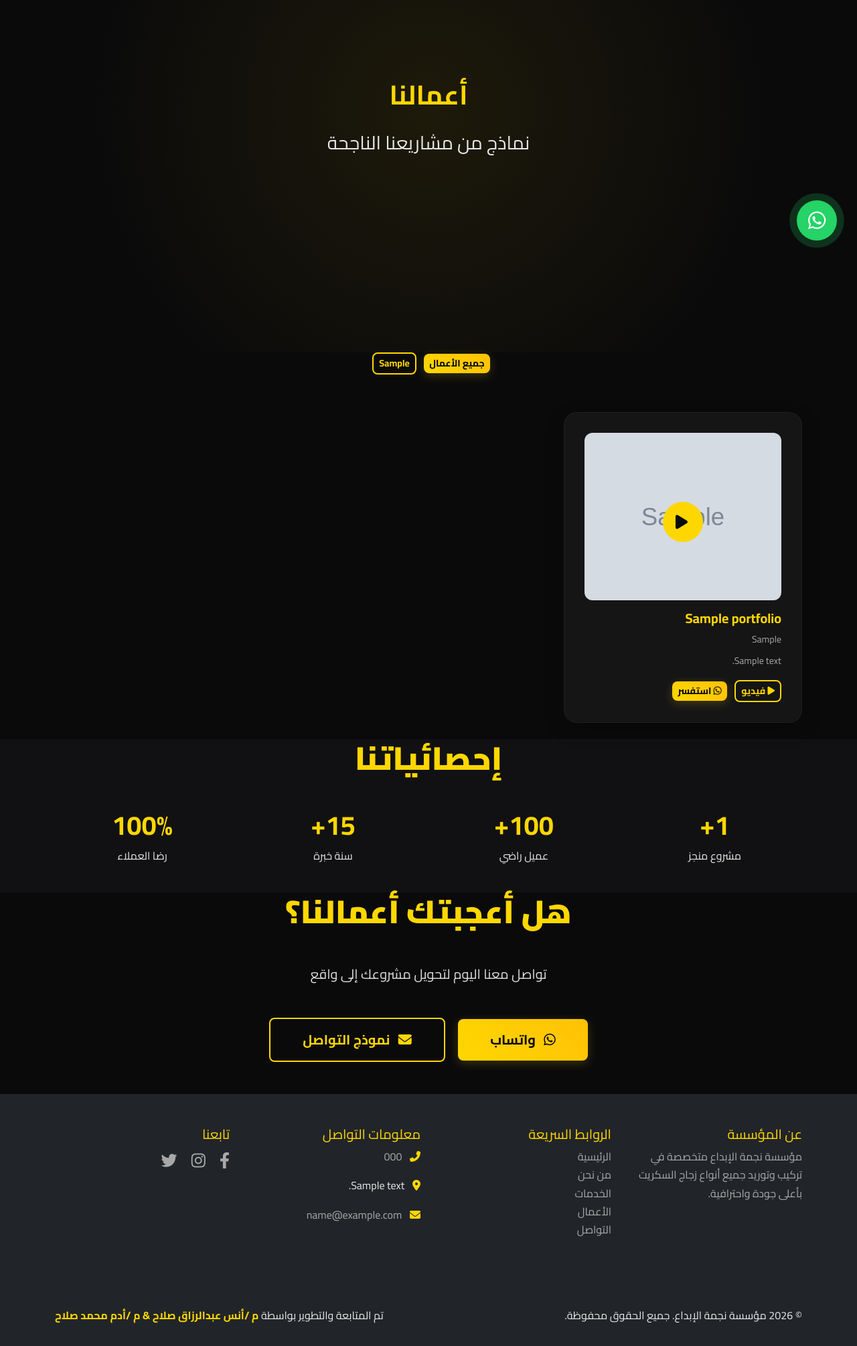
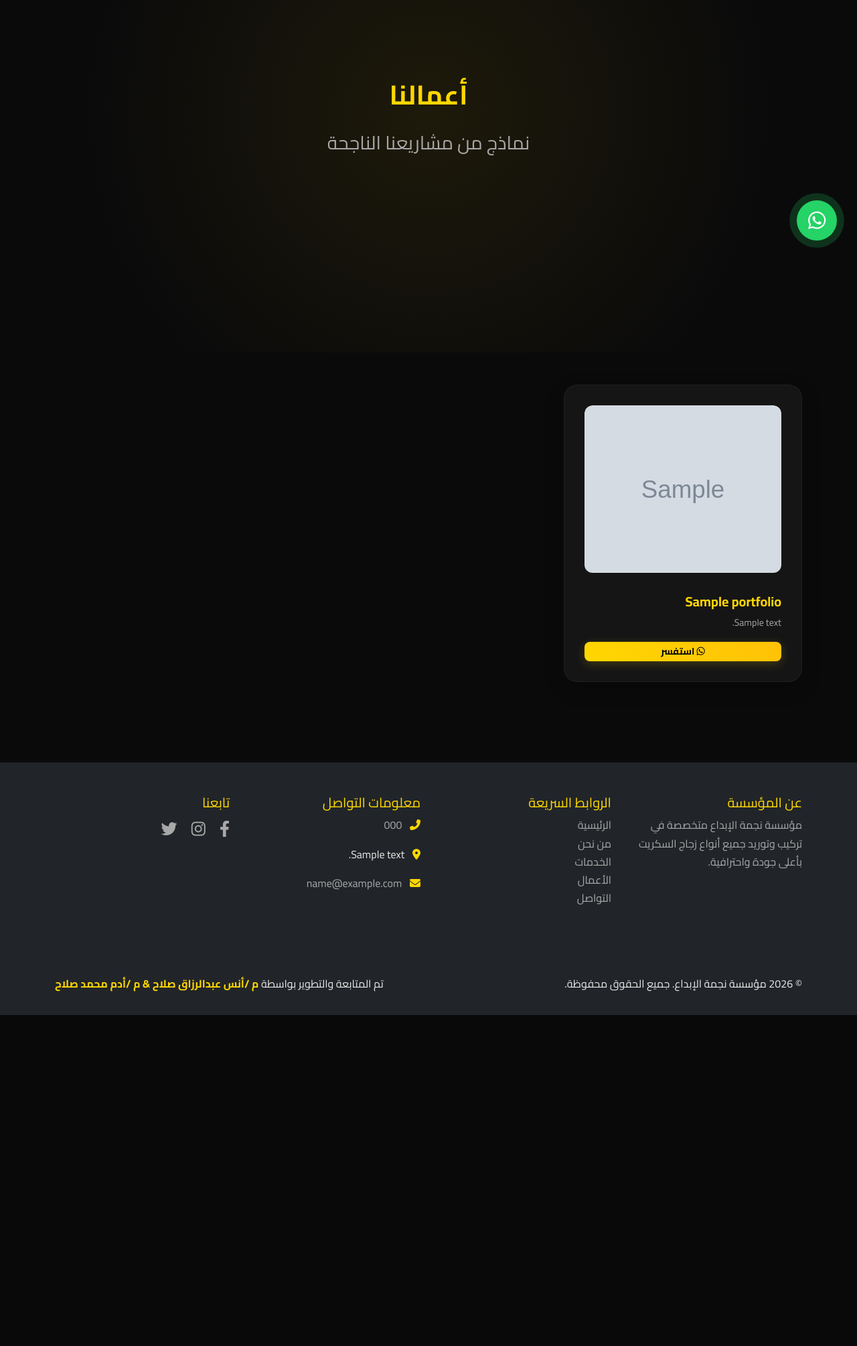
Before and after one commit to Nhgbl/najmat-alebdaa, a Django app: page /portfolio/ in a window 1280 px wide. Shown: the part 411-2420 px from the top of the page at 67% size. After the commit the page ends 1926 px from the top, so only its background shows below. Run offline with Django 5.2, Linux system fonts and the light colour scheme; tables that the repository leaves empty hold one stand-in row (values such as "Sample post"); grey boxes marked "Sample" are stand-in pictures; one stand-in notice (Sample message) is shown.

Commit message:
Revise portfolio.html structure and styling
Refactor portfolio page layout and content.

```diff
--- a/main/templates/main/portfolio.html
+++ b/main/templates/main/portfolio.html
@@ -1,153 +1,42 @@
 {% extends 'main/base.html' %}
 {% load static %}
-
 {% block title %}أعمالنا - مؤسسة نجمة الإبداع{% endblock %}
-
-{% block meta_description %}شاهد نماذج من أعمالنا وإنجازاتنا في مجال تركيب الزجاج السكريت.{% endblock %}
-
 {% block content %}
 
-<!-- قسم البطل -->
 <div class="hero-section">
     <div class="container">
         <h1 class="text-yellow fw-bold mb-4">أعمالنا</h1>
-        <p class="lead fs-3">نماذج من مشاريعنا الناجحة</p>
+        <p class="lead fs-3 text-muted">نماذج من مشاريعنا الناجحة</p>
     </div>
 </div>
 
-<!-- قسم التصفية والمعرض -->
-<div class="section">
+<div class="section py-5">
     <div class="container">
-        <!-- فلاتر الفئات -->
-        {% if categories %}
-        <div class="text-center mb-5" data-aos="fade-up">
-            <a href="{% url 'main:portfolio' %}"
-                class="btn btn-sm {% if not selected_category %}btn-yellow{% else %}btn-outline-warning{% endif %} me-2 mb-2">
-                جميع الأعمال
-            </a>
-            {% for category in categories %}
-            {% if category %}
-            <a href="?category={{ category }}"
-                class="btn btn-sm {% if selected_category == category %}btn-yellow{% else %}btn-outline-warning{% endif %} me-2 mb-2">
-                {{ category }}
-            </a>
-            {% endif %}
-            {% endfor %}
-        </div>
-        {% endif %}
-
-        <!-- شبكة الأعمال -->
         <div class="row">
             {% for item in portfolios %}
             <div class="col-lg-4 col-md-6 mb-4" data-aos="fade-up" data-aos-delay="{{ forloop.counter0|add:1 }}00">
                 <div class="portfolio-box">
-                    <div style="position: relative; overflow: hidden;">
-                        {% if item.video %}
+                    <div style="position: relative; overflow: hidden; border-radius: 12px;">
                         {% if item.image %}
-                        <img src="{{ item.image.url }}" alt="{{ item.title }}"
-                            style="width: 100%; height: 250px; object-fit: cover;" loading="lazy"
-                            onerror="this.onerror=null; this.src='/static/video_poster.png';">
+                        <img src="{{ item.image.url }}" alt="{{ item.title }}" onerror="this.onerror=null; this.src='/static/logo.png';">
                         {% else %}
-                        <img src="/static/video_poster.png" alt="{{ item.title }}"
-                            style="width: 100%; height: 250px; object-fit: cover;" loading="lazy">
-                        {% endif %}
-                        <div style="position: absolute; top: 0; left: 0; width: 100%; height: 100%; display: flex; align-items: center; justify-content: center; transition: 0.3s ease;"
-                            class="video-overlay">
-                            <a href="{{ item.video.url }}" target="_blank"
-                                style="display: flex; align-items: center; justify-content: center; width: 60px; height: 60px; background-color: var(--primary); border-radius: 50%; text-decoration: none; transition: 0.3s ease;"
-                                class="play-button" aria-label="شغل الفيديو">
-                                <i class="fas fa-play"
-                                    style="color: var(--bg-dark); font-size: 24px; margin-right: 4px;"></i>
-                            </a>
-                        </div>
-                        {% elif item.image %}
-                        <img src="{{ item.image.url }}" alt="{{ item.title }}"
-                            style="width: 100%; height: 250px; object-fit: cover;" loading="lazy"
-                            onerror="this.onerror=null; this.src='/static/logo.png';">
-                        {% else %}
-                        <div
-                            style="width: 100%; height: 250px; background-color: var(--card-bg); display: flex; align-items: center; justify-content: center;">
-                            <i class="fas fa-image" style="font-size: 3rem; color: var(--primary);"></i>
-                        </div>
+                        <div class="d-flex align-items-center justify-content-center bg-dark" style="height: 250px;"><i class="fas fa-image fs-1 text-yellow"></i></div>
                         {% endif %}
                     </div>
-
-                    <div class="content">
-                        {% if item.title %}
+                    <div class="content mt-3">
                         <h5 class="text-yellow fw-bold">{{ item.title }}</h5>
-                        {% endif %}
-                        {% if item.category %}
-                        <p class="text-muted small mb-2">{{ item.category }}</p>
-                        {% endif %}
-                        {% if item.description %}
                         <p class="text-muted small mb-3">{{ item.description|truncatewords:20 }}</p>
-                        {% endif %}
-                        <div>
-                            {% if item.video %}
-                            <a href="{{ item.video.url }}" target="_blank" class="btn btn-sm btn-outline-warning me-2">
-                                <i class="fas fa-play"></i> فيديو
-                            </a>
-                            {% endif %}
-                            <a href="https://wa.me/{{ site_settings.whatsapp }}" target="_blank"
-                                class="btn btn-sm btn-yellow">
-                                <i class="fab fa-whatsapp"></i> استفسر
-                            </a>
-                        </div>
+                        <a href="https://wa.me/{{ site_settings.whatsapp }}" target="_blank" class="btn btn-sm btn-yellow w-100"><i class="fab fa-whatsapp"></i> استفسر</a>
                     </div>
                 </div>
             </div>
             {% empty %}
-            <div class="col-12">
-                <div class="text-center py-5">
-                    <i class="fas fa-images"
-                        style="font-size: 4rem; color: var(--main-yellow); margin-bottom: 20px; display: block;"></i>
-                    <p class="text-muted fs-5">لم يتم العثور على أعمال في هذه الفئة</p>
-                </div>
+            <div class="col-12 text-center py-5">
+                <i class="fas fa-images fs-1 text-yellow mb-3"></i>
+                <p class="text-muted fs-5">لم يتم العثور على أعمال</p>
             </div>
             {% endfor %}
         </div>
     </div>
 </div>
-
-<!-- قسم الإحصائيات -->
-<div class="section" style="background-color: var(--dark-gray);">
-    <div class="container">
-        <h2 class="section-title text-yellow mb-5">إحصائياتنا</h2>
-        <div class="row text-center">
-            <div class="col-md-3 col-6 mb-4" data-aos="fade-up">
-                <h3 class="text-yellow fw-bold" style="font-size: 2.5rem;">{{ portfolios|length }}+</h3>
-                <p>مشروع منجز</p>
-            </div>
-            <div class="col-md-3 col-6 mb-4" data-aos="fade-up" data-aos-delay="100">
-                <h3 class="text-yellow fw-bold" style="font-size: 2.5rem;">100+</h3>
-                <p>عميل راضي</p>
-            </div>
-            <div class="col-md-3 col-6 mb-4" data-aos="fade-up" data-aos-delay="200">
-                <h3 class="text-yellow fw-bold" style="font-size: 2.5rem;">15+</h3>
-                <p>سنة خبرة</p>
-            </div>
-            <div class="col-md-3 col-6 mb-4" data-aos="fade-up" data-aos-delay="300">
-                <h3 class="text-yellow fw-bold" style="font-size: 2.5rem;">100%</h3>
-                <p>رضا العملاء</p>
-            </div>
-        </div>
-    </div>
-</div>
-
-<!-- قسم الدعوة للعمل -->
-<div class="section">
-    <div class="container text-center">
-        <h2 class="section-title text-yellow mb-5">هل أعجبتك أعمالنا؟</h2>
-        <p class="fs-5 mb-5" style="color: #ddd;">تواصل معنا اليوم لتحويل مشروعك إلى واقع</p>
-        <a href="https://wa.me/{{ site_settings.whatsapp }}" target="_blank"
-            class="btn btn-yellow btn-lg px-5 py-3 fs-5 me-3">
-            <i class="fab fa-whatsapp me-2"></i> واتساب
-        </a>
-        <a href="{% url 'main:contact' %}" class="btn btn-outline-warning btn-lg px-5 py-3 fs-5">
-            <i class="fas fa-envelope me-2"></i> نموذج التواصل
-        </a>
-    </div>
-</div>
-
-
 {% endblock %}
```
